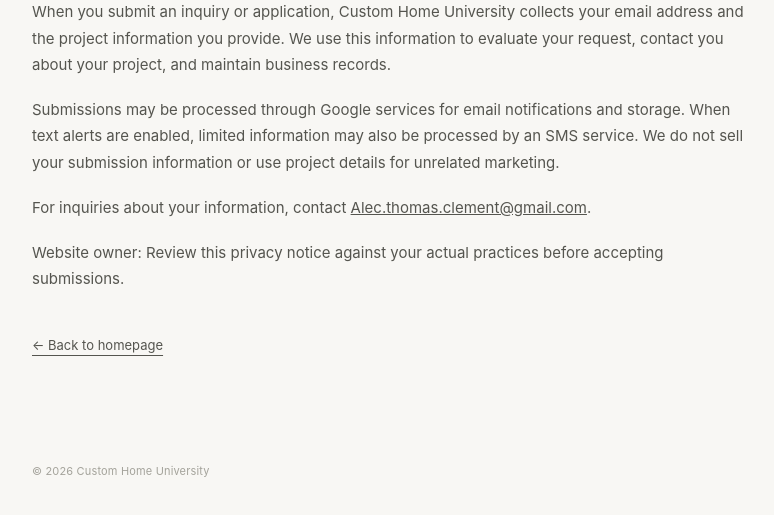
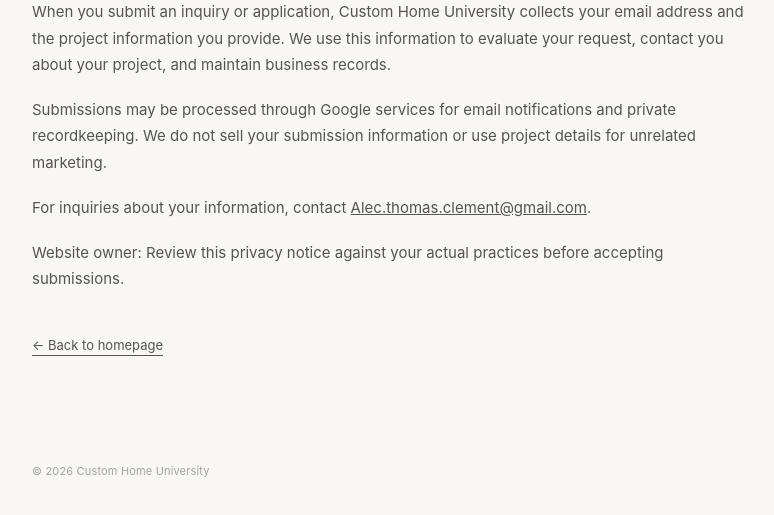
Before and after one commit to alecthomasclement-arch/custom-home-university, a plain HTML site: page privacy.html in a window 1280 px wide. Shown: the part 237-752 px from the top of the page, without its empty margins (248-1022 px from the left). Drawn offline with Linux system fonts and the light colour scheme.

Commit message:
Remove unused SMS references from privacy notice

```diff
--- a/privacy.html
+++ b/privacy.html
@@ -1,3 +1,3 @@
 <!doctype html>
 <html lang="en"><head><meta charset="utf-8"><meta name="viewport" content="width=device-width,initial-scale=1"><meta name="theme-color" content="#f8f7f4"><title>Privacy | Custom Home University</title><link rel="icon" href="assets/favicon.svg" type="image/svg+xml"><link rel="stylesheet" href="assets/site.css"><script src="assets/site.js" defer></script></head>
-<body><main class="policy-container"><a class="wordmark" href="index.html">Custom Home University</a><h1>Privacy</h1><p>When you submit an inquiry or application, Custom Home University collects your email address and the project information you provide. We use this information to evaluate your request, contact you about your project, and maintain business records.</p><p>Submissions may be processed through Google services for email notifications and storage. When text alerts are enabled, limited information may also be processed by an SMS service. We do not sell your submission information or use project details for unrelated marketing.</p><p>For inquiries about your information, contact <a href="mailto:Alec.thomas.clement@gmail.com">Alec.thomas.clement@gmail.com</a>.</p><p class="helper-text">Website owner: Review this privacy notice against your actual practices before accepting submissions.</p><p><a class="text-link" href="index.html">← Back to homepage</a></p><footer class="site-footer">© <span data-year></span> Custom Home University</footer></main></body></html>
+<body><main class="policy-container"><a class="wordmark" href="index.html">Custom Home University</a><h1>Privacy</h1><p>When you submit an inquiry or application, Custom Home University collects your email address and the project information you provide. We use this information to evaluate your request, contact you about your project, and maintain business records.</p><p>Submissions may be processed through Google services for email notifications and private recordkeeping. We do not sell your submission information or use project details for unrelated marketing.</p><p>For inquiries about your information, contact <a href="mailto:Alec.thomas.clement@gmail.com">Alec.thomas.clement@gmail.com</a>.</p><p class="helper-text">Website owner: Review this privacy notice against your actual practices before accepting submissions.</p><p><a class="text-link" href="index.html">← Back to homepage</a></p><footer class="site-footer">© <span data-year></span> Custom Home University</footer></main></body></html>
```
